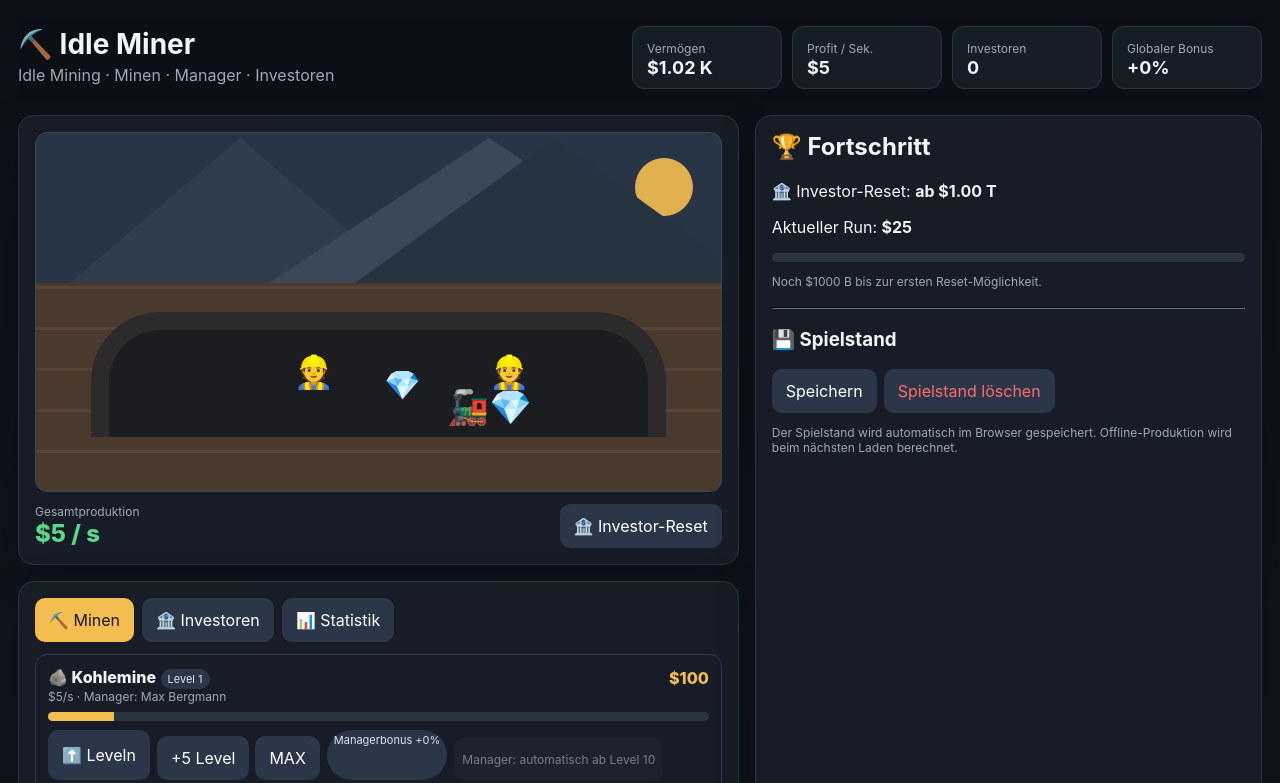
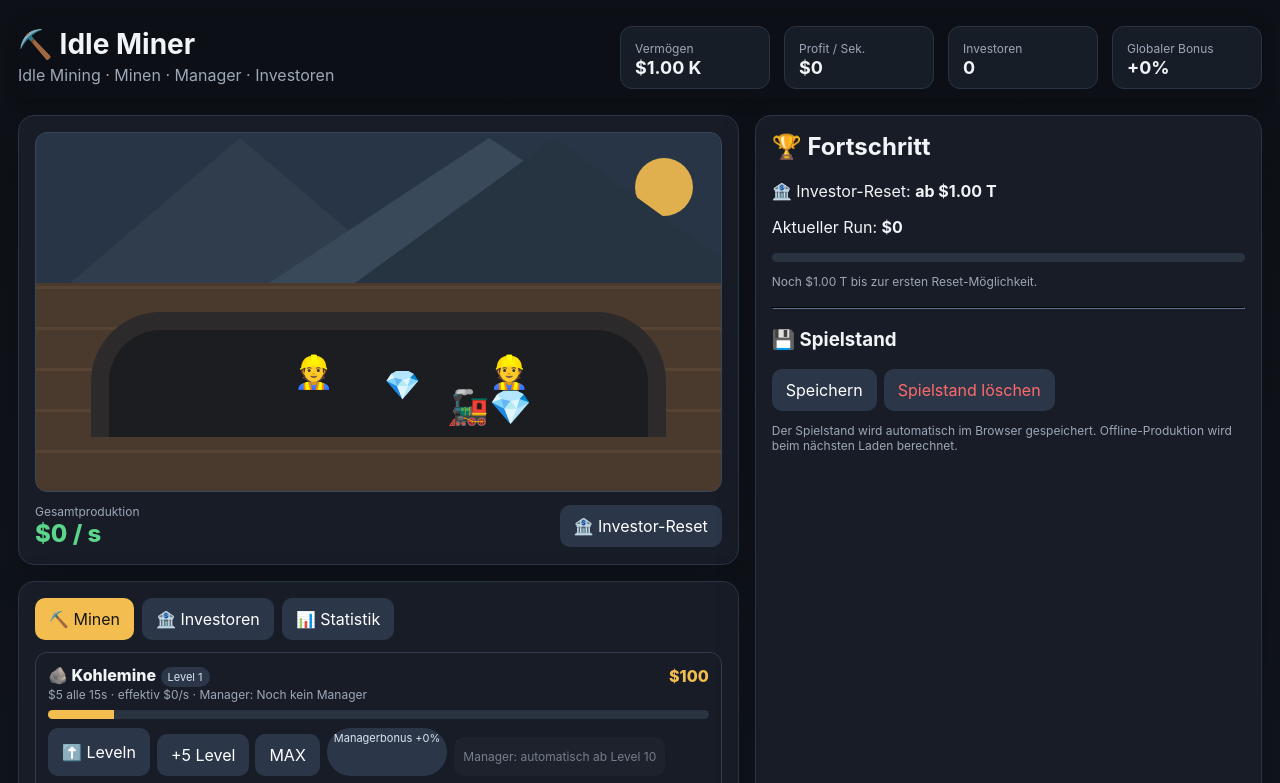
Before and after one commit to reflex32-stack/Mining-Idle, a plain HTML site: page index.html in a window 1280 px wide. Shown: the top 783 px of the page. Drawn offline with Linux system fonts and the light colour scheme.

Commit message:
Add files via upload

```diff
--- a/index.html
+++ b/index.html
@@ -104,6 +104,27 @@
   position: relative;
 }
 </style>
+
+<style id="v14-ui">
+:root{--ui-max:1180px;--ui-gap:clamp(8px,1.5vw,18px)}
+html,body{width:100%;min-width:0;overflow-x:hidden}
+body{margin:0;padding-bottom:max(18px,env(safe-area-inset-bottom))}
+.top{position:sticky!important;top:0!important;z-index:2000!important;width:100%!important;background:rgba(13,17,23,.97)!important;backdrop-filter:blur(12px);-webkit-backdrop-filter:blur(12px);box-shadow:0 2px 12px rgba(0,0,0,.22)}
+.wrap,.container,main{width:min(100%,var(--ui-max))!important;margin-left:auto!important;margin-right:auto!important}
+.grid{gap:var(--ui-gap)!important}
+.card,.panel{min-width:0!important;max-width:100%!important}
+button,select,input{max-width:100%;font:inherit}
+button{min-height:42px;touch-action:manipulation}
+img,canvas,svg{max-width:100%;height:auto}
+@media(max-width:900px){.grid{grid-template-columns:repeat(2,minmax(0,1fr))!important}}
+@media(max-width:650px){body{font-size:15px}.top{padding:8px 10px!important}.grid{grid-template-columns:1fr!important}.panel,.card{padding:12px!important}.tabs{display:flex!important;overflow-x:auto!important;white-space:nowrap!important;-webkit-overflow-scrolling:touch}.tabs>*{flex:0 0 auto}}
+@media(max-width:420px){body{font-size:14px}.top{padding-left:7px!important;padding-right:7px!important}button{min-height:40px}}
+.mine-manager{margin-top:9px;padding:9px;border-radius:10px;background:rgba(255,255,255,.045)}
+.manager-info{line-height:1.45}.manager-controls{display:flex;gap:6px;flex-wrap:wrap;margin-top:6px}
+.top .stats{display:flex;flex-wrap:wrap;gap:8px 14px;align-items:center}
+@media(max-width:520px){.top .stats{gap:5px 9px;font-size:.92em}}
+.list,.mine-list,.mines-list,#mineList,#mines,.mine-panel,.mines-panel{max-height:none!important;height:auto!important;overflow:visible!important;overflow-y:visible!important}
+</style>
 </head>
 <body>
 <div class="app">
@@ -196,6 +217,7 @@
   managers:managerNames.map((n,i)=>({name:n,level:i===0?1:0,unlocked:i===0})),
   totalEarned:0,
   last:Date.now(),
+  productionTimers:mines.map(()=>0),
   achievements:[]
 };
 
@@ -222,6 +244,10 @@
 }
 function mineMult(level){
   return level>0 ? 1+.35*Math.pow(level-1,.85) : 0;
+}
+function productionTime(level){
+  if(level<=0) return 0;
+  return Math.max(1,15-5*Math.floor(level/5));
 }
 
 function levelCostFor(i, level){
@@ -271,8 +297,12 @@
   const transport=(manager===3 && state.managers[3]?.unlocked) ? 1+.05*state.managers[3].level : 1;
   return mines[i].base*mineMult(m.level)*(1+managerBonus(i))*transport;
 }
+function mineEffectiveIncome(i){
+  const t=productionTime(state.mines[i]?.level||0);
+  return t>0 ? mineIncome(i)/t : 0;
+}
 function income(){
-  return state.mines.reduce((sum,_,i)=>sum+mineIncome(i),0)*(1+globalBonus());
+  return state.mines.reduce((sum,_,i)=>sum+mineEffectiveIncome(i),0)*(1+globalBonus());
 }
 function mineLevelCost(i){
   const l=state.mines[i].level;
@@ -305,24 +335,31 @@
 
 /* V9: one automatic manager per mine, unlocked at mine level 10 */
 function ensureMineManagers(){
+  const fixedManagerNames=["Karl Kohler", "Klara Kupfer", "Silas Silber", "Gustav Gold", "Diana Diamant", "Oskar Öl", "Uwe Uran", "Kristian Kristall", "Mara Magma", "Milo Meteor", "Luna Mond", "Viktor Dimension"];
   if(!state || !Array.isArray(state.mines)) return;
   if(!Array.isArray(state.mineManagers)) state.mineManagers=[];
   while(state.mineManagers.length < state.mines.length){
     const i=state.mineManagers.length;
     state.mineManagers.push({
-      name:(mines[i]&&mines[i].name ? "Manager " + mines[i].name : "Manager "+(i+1)),
+      name:fixedManagerNames[i] || ("Manager " + (i+1)),
       level:1,
       mine:i
     });
   }
   if(state.mineManagers.length>state.mines.length) state.mineManagers.length=state.mines.length;
+  for(let i=0;i<state.mineManagers.length;i++){
+    state.mineManagers[i].name=fixedManagerNames[i] || ("Manager " + (i+1));
+  }
 }
 function mineManagerUnlocked(i){
   return !!(state.mines[i] && state.mines[i].level>=10);
 }
 function mineManagerCost(i){
+  ensureMineManagers();
   const m=state.mineManagers[i]||{level:1};
-  return 5000*Math.pow(1.32,Math.max(0,m.level-1));
+  const mine=mines[i]||{cost:5000};
+  const base=Math.max(5000,mine.cost*0.05);
+  return base*Math.pow(1.32,Math.max(0,m.level-1));
 }
 function mineManagerBonus(i){
   return managerBonus(i);
@@ -429,6 +466,7 @@
         level:Number.isFinite(loaded.mines?.[i]?.level)?loaded.mines[i].level:(i===0?1:0),
         manager:Number.isFinite(loaded.mines?.[i]?.manager)?loaded.mines[i].manager:(i===0?0:-1)
       }));
+      state.productionTimers=mines.map((_,i)=>Number.isFinite(loaded.productionTimers?.[i])?Math.max(0,loaded.productionTimers[i]):0);
       state.managers=managerNames.map((name,i)=>({
         name,
         level:Number.isFinite(loaded.managers?.[i]?.level)?loaded.managers[i].level:(i===0?1:0),
@@ -438,13 +476,16 @@
       console.warn("Spielstand konnte nicht geladen werden",e);
     }
   }
+  if(!Array.isArray(state.productionTimers)) state.productionTimers=mines.map(()=>0);
+  while(state.productionTimers.length<mines.length) state.productionTimers.push(0);
+  state.productionTimers.length=mines.length;
   state.last=Number.isFinite(state.last)?state.last:Date.now();
-  const offline=Math.min(8*3600,Math.max(0,(Date.now()-state.last)/1000));
+  const offline=Math.min(10*60,Math.max(0,(Date.now()-state.last)/1000));
   if(offline>10 && raw){
     const gain=income()*offline*offlineMultiplier();
     state.money+=gain;
     state.totalEarned+=gain;
-    setTimeout(()=>alert("Offline-Einnahmen: "+fmt(gain)+"\nZeit: "+Math.floor(offline/3600)+"h "+Math.floor((offline%3600)/60)+"m"),50);
+    setTimeout(()=>alert("Offline-Einnahmen: "+fmt(gain)+"\nBerücksichtigte Zeit: "+Math.floor(offline/60)+" Min."),50);
   }
   state.last=Date.now();
 }
@@ -528,6 +569,7 @@
   state.money=startCapital();
   state.totalEarned=0;
   state.mines=mines.map((_,i)=>({level:i===0?1:0,manager:i===0?0:-1}));
+  state.productionTimers=mines.map(()=>0);
   state.managers=managerNames.map((name,i)=>({name,level:i===0?1:0,unlocked:i===0}));
   closeModal();
   saveGame();
@@ -554,8 +596,8 @@
     if(level) level.textContent=s.level?"Level "+s.level:"Gesperrt";
     if(price) price.textContent=money(cost);
     if(info){
-      const man=s.manager>=0?managerNames[s.manager]:"Keiner";
-      info.textContent=locked?"Freischaltung bei "+money(m.unlock):s.level?money(mineIncome(i)*(1+globalBonus()))+"/s · Manager: "+man:"Kaufen für "+money(m.cost);
+      const man=(s.level>=10 && state.mineManagers?.[i])?state.mineManagers[i].name:"Noch kein Manager";
+      info.textContent=locked?"Freischaltung bei "+money(m.unlock):s.level?money(mineIncome(i)*(1+globalBonus()))+" alle "+productionTime(s.level)+"s · effektiv "+money(mineEffectiveIncome(i)*(1+globalBonus()))+"/s · Manager: "+man:"Kaufen für "+money(m.cost);
     }
     if(prog) prog.style.width=(s.level?Math.min(100,Math.log10(s.level+1)/3*100):0)+"%";
     if(one){
@@ -590,10 +632,10 @@
   content.innerHTML=`<div class="list">${mines.map((m,i)=>{
     const s=state.mines[i], locked=state.totalEarned<m.unlock&&s.level===0;
     const cost=s.level===0?m.cost:mineLevelCost(i);
-    const man=s.manager>=0?managerNames[s.manager]:"Keiner";
+    const man=(s.level>=10 && state.mineManagers?.[i])?state.mineManagers[i].name:"Noch kein Manager";
     return `<div class="card mine-card ${locked?"locked":""}" data-mine-card="${i}">
       <div class="row"><div><span class="title">${m.icon} ${m.name}</span> <span class="badge mine-level">${s.level?"Level "+s.level:"Gesperrt"}</span></div><div class="price mine-cost">${money(cost)}</div></div>
-      <div class="small mine-info">${locked?"Freischaltung bei "+money(m.unlock):s.level?money(mineIncome(i)*(1+globalBonus()))+"/s · Manager: "+man:"Kaufen für "+money(m.cost)}</div>
+      <div class="small mine-info">${locked?"Freischaltung bei "+money(m.unlock):s.level?money(mineIncome(i)*(1+globalBonus()))+" alle "+productionTime(s.level)+"s · effektiv "+money(mineEffectiveIncome(i)*(1+globalBonus()))+"/s · Manager: "+man:"Kaufen für "+money(m.cost)}</div>
       <div class="progress" style="margin-top:8px"><i class="mine-progress" style="width:${s.level?Math.min(100,Math.log10(s.level+1)/3*100):0}%"></i></div>
       <div class="actions"><button class="mine-level-one" ${locked||state.money<cost?"disabled":""} onclick="buyMine(${i});return false;">${s.level?"⬆️ Leveln":"🔓 Freischalten"}</button>
       <div class="level-controls" style="display:flex;gap:6px;flex-wrap:wrap;margin-top:6px">
@@ -666,7 +708,19 @@
 setInterval(()=>{
   const now=Date.now();
   const dt=Math.min(5,Math.max(0,(now-state.last)/1000));
-  const gain=income()*dt;
+  let gain=0;
+  if(!Array.isArray(state.productionTimers)) state.productionTimers=mines.map(()=>0);
+  for(let i=0;i<mines.length;i++){
+    const level=state.mines[i]?.level||0;
+    if(level<=0) continue;
+    const cycleTime=productionTime(level);
+    state.productionTimers[i]=(state.productionTimers[i]||0)+dt;
+    const cycles=Math.floor(state.productionTimers[i]/cycleTime);
+    if(cycles>0){
+      gain += cycles*mineIncome(i)*(1+globalBonus());
+      state.productionTimers[i]-=cycles*cycleTime;
+    }
+  }
   state.money+=gain;
   state.totalEarned+=gain;
   state.last=now;
--- a/sw.js
+++ b/sw.js
@@ -1,5 +1,5 @@
 
-const CACHE = "idle-miner-v13";
+const CACHE = "idle-miner-v16";
 const ASSETS = ["./", "./index.html", "./manifest.json", "./sw.js", "./icon-192.png", "./icon-512.png"];
 
 self.addEventListener("install", event => {
```
Also changed, not shown: README.txt.
